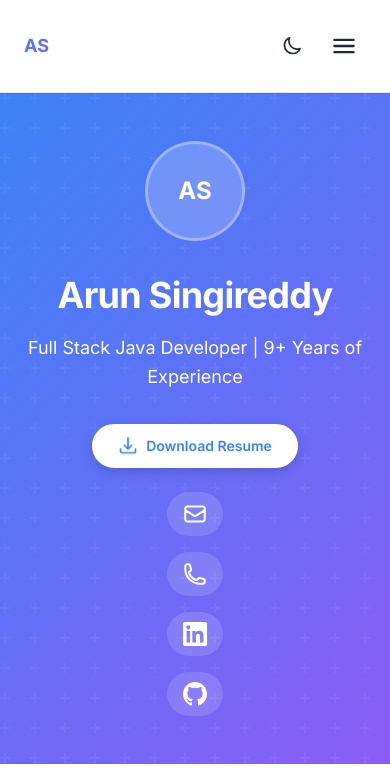
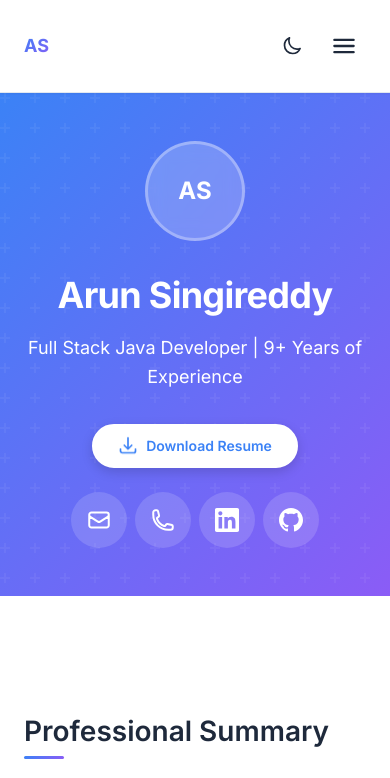
Before and after one commit to arunreddy9595/arunreddy9595.github.io, a React (Vite) app: page / in a window 390 px wide. Shown: the top 778 px of the page. Built offline with nearby package versions, Linux system fonts and the light colour scheme.

Commit message:
Enhamcements

```diff
--- a/src/App.css
+++ b/src/App.css
@@ -866,8 +866,16 @@
   }
 
   .contact-bar {
-    flex-direction: column;
-    align-items: center;
+    flex-direction: row;
+    flex-wrap: wrap;
+    gap: var(--spacing-sm);
+    justify-content: center;
+  }
+
+  .contact-item {
+    padding: var(--spacing-md);
+    border-radius: var(--radius-full);
+    min-width: auto;
   }
 
   .contact-item span {
```
